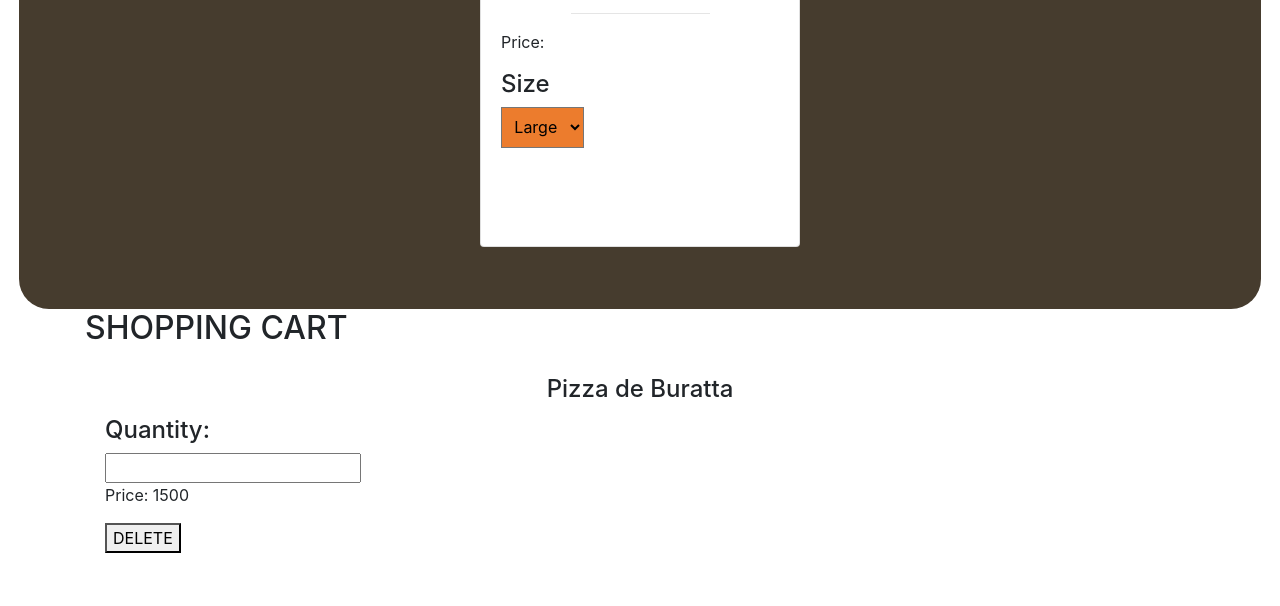
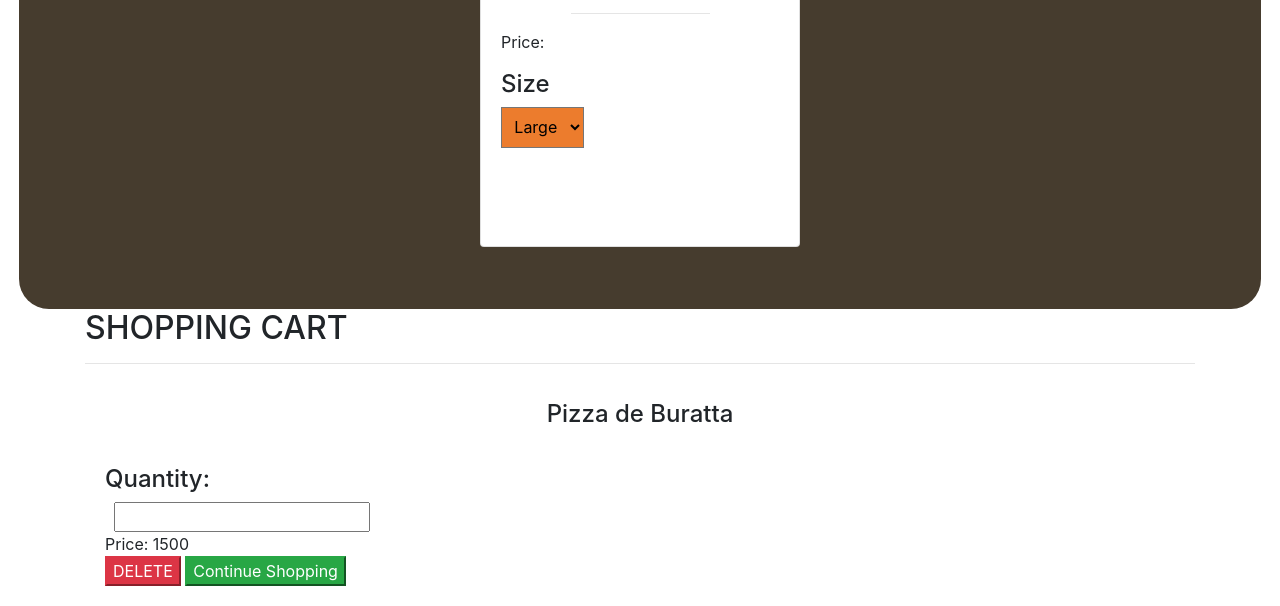
Before and after one commit to MichaelOdera/pizza, a plain HTML site: page index.html in a window 1280 px wide. Shown: the part 3113-3719 px from the top of the page. Before the commit the page ends 3686 px from the top, so only its background shows below. Drawn offline with nearby package versions, Linux system fonts and the light colour scheme.

Commit message:
added back to shopping button

```diff
--- a/index.html
+++ b/index.html
@@ -204,12 +204,17 @@
     <!--This contains the cart items-->
     <div class="container">
         <h2>SHOPPING CART</h2>
+        <hr>
         <div class="card-body">
-            <h4 class="card-title text-center">Pizza de Buratta</h4>
-            <h4>Quantity:</h4>
-            <input type="number" class="quantity">
-            <p class="card-text">Price: <span class="price">1500</span></p>
-            <button class="delete" class="btn btn-danger">DELETE</button>
+            <div class="cart-item">
+                <h4 class="card-title text-center">Pizza de Buratta</h4>&nbsp;
+                <h4>Quantity:</h4>&nbsp;
+                <input type="number" class="quantity">
+                <p class="card-text">Price: <span class="price">1500</span></p>
+            </div>
+
+            <button class="btn-danger">DELETE</button>&nbsp;<button class="back-to-shop btn-success">Continue
+                Shopping</button>
         </div>
 
     </div>
```
